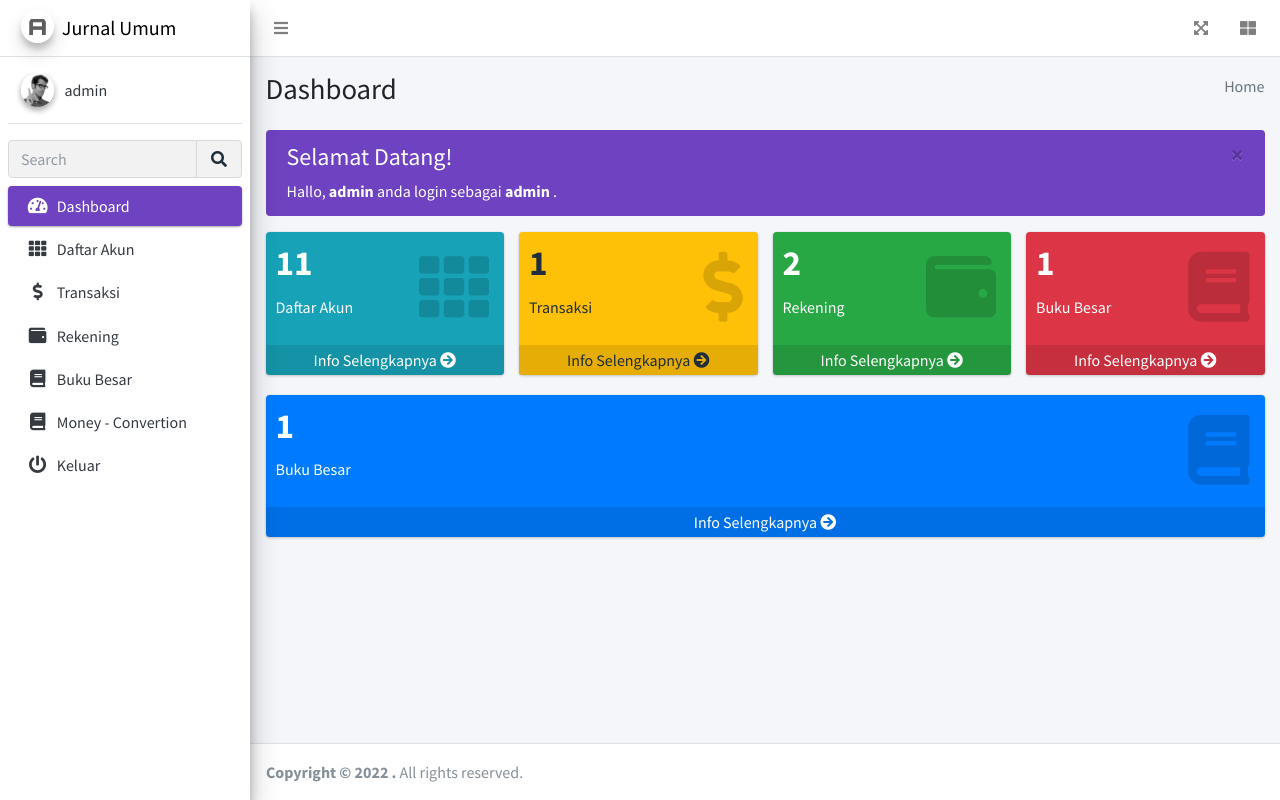
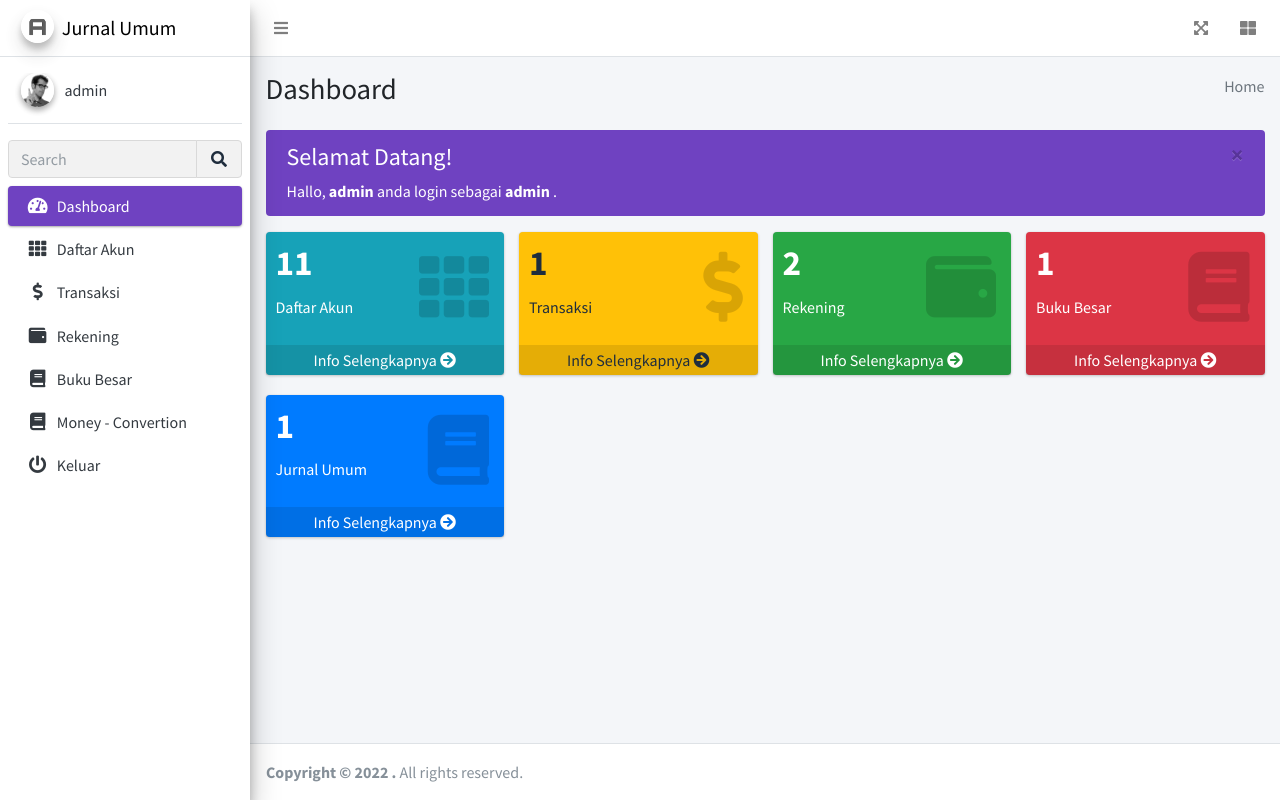
Before and after one commit to deflyharfrian/jurnalumum, a PHP site: page /pages/admin/index.php in a window 1280 px wide. Run offline with PHP 8.4, Linux system fonts and the light colour scheme; a user stored in the database is signed in; data comes from the database, SQL or seed files in the repository; some libraries are stand-ins or nearby versions.

Commit message:
Update dashboard.php

```diff
--- a/pages/admin/dashboard.php
+++ b/pages/admin/dashboard.php
@@ -142,8 +142,8 @@
 
 
 
-            <!---tambah menu MONEY CPONVENTION--->
-            <div class="col-lg-12 col-12">
+            <!---tambah menu Jurnal Umum--->
+            <div class="col-lg-3 col-6">
                 <!-- small box -->
                 <div class="small-box bg-primary">
                     <div class="inner">
@@ -162,12 +162,12 @@
                             ?>
                         </h3>
 
-                        <p>Buku Besar</p>
+                        <p>Jurnal Umum</p>
                     </div>
                     <div class="icon">
                         <i class="fa fa-book"></i>
                     </div>
-                    <a href="index.php?transaksi" class="small-box-footer">Info Selengkapnya <i class="fas fa-arrow-circle-right"></i></a>
+                    <a href="index.php?jurnalumum" class="small-box-footer">Info Selengkapnya <i class="fas fa-arrow-circle-right"></i></a>
                 </div>
             </div>
 
```
